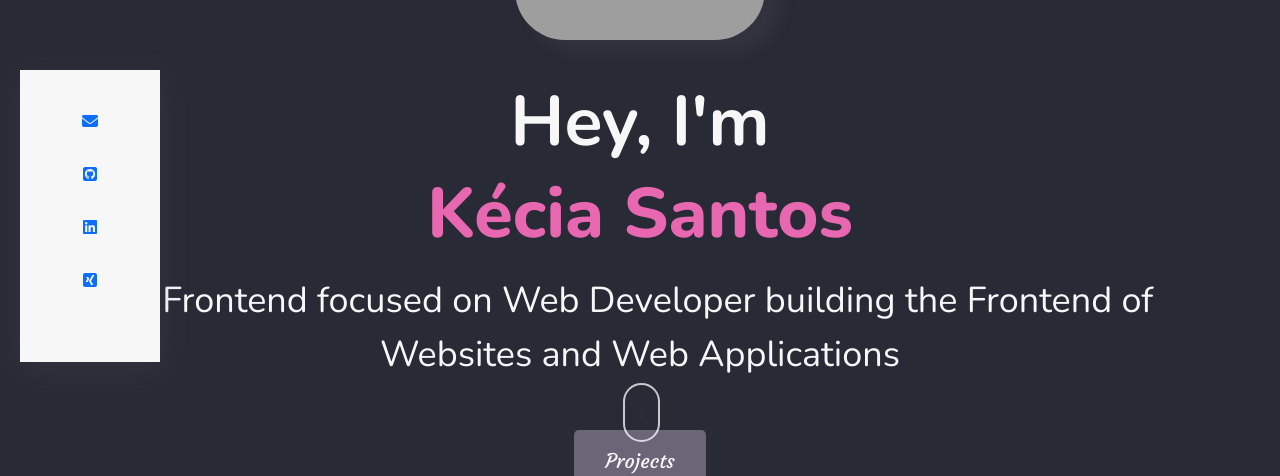
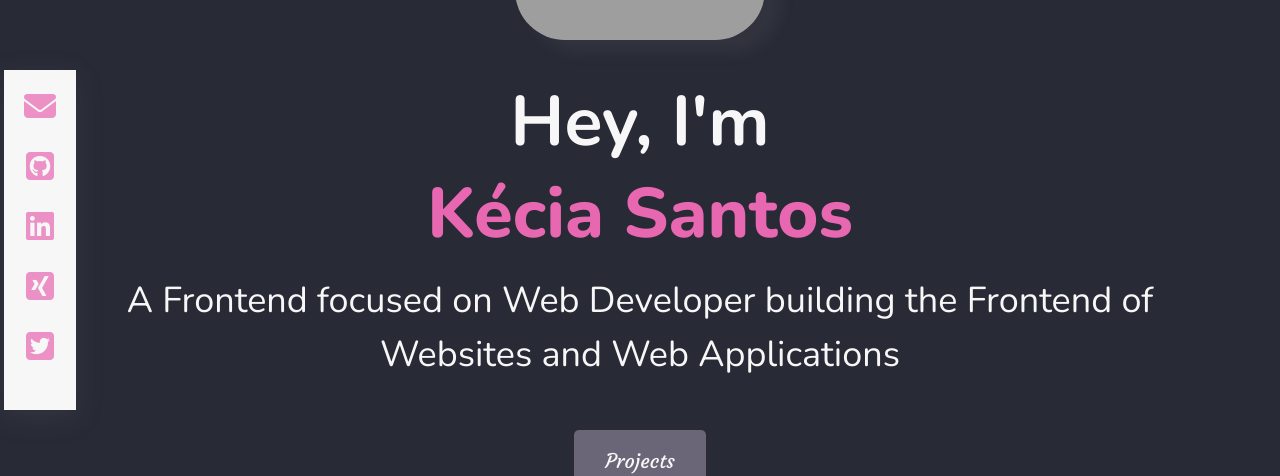
Before and after one commit to keciasantos/keciakaroline-portfolio, a React (Create React App) app: page / in a window 1280 px wide. Shown: the part 330-806 px from the top of the page. Built offline with nearby package versions, Linux system fonts and the light colour scheme; grey boxes are pictures that could not be loaded.

Commit message:
update style from social links

```diff
--- a/src/components/Homepage.css
+++ b/src/components/Homepage.css
@@ -24,13 +24,15 @@ h3 {
   font-size: 36px;
   line-height: 1.5;
   color: var(--color-secondary-font);
-  padding: 10px 0px;
+  padding: 10px 70px;
   text-align: center;
 }
 
 .Homepage .heading {
   background-color: var(--background-body);
-  padding: 0px 90px;
+  padding: 0px 40px;
+  max-width: 100%;
+  margin: 0px 0px;
   text-align: center;
 }
 
@@ -69,8 +71,8 @@ h3 {
 } */
 
 .scroll-downs {
-  position: absolute;
-  top: 85%;
+  position: relative;
+  top: -100px;
   right: 0;
   bottom: 0;
   left: 0;
@@ -110,6 +112,10 @@ h3 {
     opacity: 0;
   }
 }
+/* @media screen and (max-width: 600px) {
+  .scroll-downs {
+  }
+} */
 
 @media screen and (max-width: 960px) {
   h1 {
--- a/src/components/SocialLinks.css
+++ b/src/components/SocialLinks.css
@@ -4,15 +4,22 @@
   transform: translate(-50%);
   background: var(--color-secondary-font);
   box-shadow: rgb(100 100 111 / 20%) 0 7px 29px 0;
-  padding: 40px 30px;
+  padding: 20px 20px;
   display: flex;
   flex-direction: column;
+  margin-left: 0px;
 }
 
 .SocialLinks .fa-solid,
 .SocialLinks .fa-brands {
-  width: 80px;
-  height: 50px;
+  height: 60px;
+  color: var(--color-primary-font);
+  opacity: 0.7;
+}
+
+.SocialLinks .fa-solid:hover,
+.SocialLinks .fa-brands:hover {
+  opacity: 1;
 }
 
 @media screen and (max-width: 960px) {
--- a/src/components/SocialLinks.js
+++ b/src/components/SocialLinks.js
@@ -1,6 +1,5 @@
 import React from "react";
 import "./SocialLinks.css";
-import { FontAwesomeIcon } from "@fortawesome/react-fontawesome";
 
 export default function SocialLinks() {
   return (
@@ -12,7 +11,7 @@ export default function SocialLinks() {
           alt="email link"
           target="_blank"
         >
-          <i className="fa-solid fa-envelope"></i>
+          <i className="fa-solid fa-envelope fa-2x"></i>
         </a>
 
         <a
@@ -22,7 +21,7 @@ export default function SocialLinks() {
           alt="GitHub page"
           rel="noopener noreferrer"
         >
-          <i className="fa-brands fa-github-square"></i>
+          <i className="fa-brands fa-github-square fa-2x"></i>
         </a>
 
         <a
@@ -32,7 +31,7 @@ export default function SocialLinks() {
           alt="Linkedin page"
           rel="noopener noreferrer"
         >
-          <i className="fa-brands fa-linkedin"></i>
+          <i className="fa-brands fa-linkedin fa-2x"></i>
         </a>
 
         <a
@@ -41,7 +40,15 @@ export default function SocialLinks() {
           target="_blank"
           rel="noreferrer"
         >
-          <i className="fa-brands fa-xing-square"></i>
+          <i className="fa-brands fa-xing-square fa-2x"></i>
+        </a>
+        <a
+          href="https://twitter.com/kecia_karoline"
+          alt="Twitter page"
+          target="_blank"
+          rel="noreferrer"
+        >
+          <i class="fa-brands fa-twitter-square fa-2x"></i>
         </a>
       </div>
     </>
```
